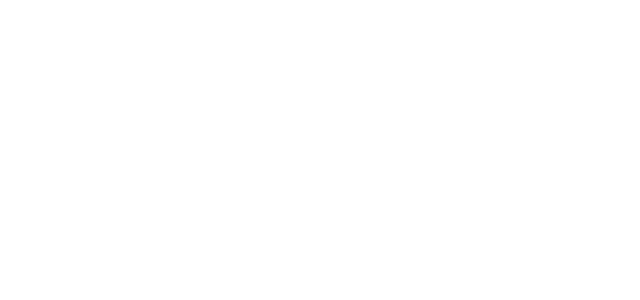
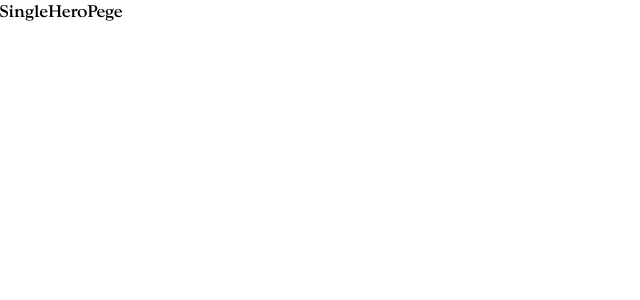
Before and after one commit to ZaharKhach/DotaHeroes, a React (Create React App) app: page /heroes/1 in a window 1280 px wide. Before the commit this address had no page. Shown: the top 300 px of the page, without its empty margins (0-640 px from the left). Built offline with nearby package versions, Linux system fonts and the light colour scheme.

Commit message:
confirm commit

```diff
--- a/src/App.js
+++ b/src/App.js
@@ -1,5 +1,6 @@
 import HomePage from "./layout/HomePage";
 import HeroesPage from "./layout/HeroesPage";
+import SingleHeroPege from "./layout/SingleHeroPege";
 
 import { BrowserRouter as Router, Routes, Route } from "react-router-dom";
 
@@ -9,6 +10,7 @@ const App = () => {
             <Routes>
                 <Route exact path="/" element={<HomePage />}></Route>
                 <Route exact path="/heroes" element={<HeroesPage />}></Route>
+                <Route path="/heroes/:heroName" element={<SingleHeroPege/>}></Route>
             </Routes>
         </Router>
     )
--- a/src/components/Heroes/HeroesList.jsx
+++ b/src/components/Heroes/HeroesList.jsx
@@ -25,7 +25,6 @@ const HeroesList = ({ heroes }) => {
   const searchString = useSelector(selectSearchString);
 
   const filteredHeroes = useMemo(() => {
-    console.log(heroes);
     let filtereHeroes = heroes;
     if (activeFilter === "none") {
       return searchSymbol(searchString, filtereHeroes);
@@ -50,10 +49,15 @@ const HeroesList = ({ heroes }) => {
         layout
         initial={{ scale: 0, opacity: 0 }}
         animate={{ scale: 1, opacity: 1 }}
-        exit={{ scale: 0, opacity:0 }}
+        exit={{ scale: 0, opacity: 0 }}
         transition={{ duration: 0.3 }}
       >
-        <SingleHero key={hero.id} name={hero.name} img={hero.img} />
+        <SingleHero
+          key={hero.id}
+          id={hero.id}
+          name={hero.name}
+          img={hero.img}
+        />
       </motion.div>
     ));
   };
--- a/src/components/Heroes/SingleHero.jsx
+++ b/src/components/Heroes/SingleHero.jsx
@@ -1,8 +1,9 @@
 import React from "react";
 import styled from "styled-components";
-import { motion } from "framer-motion";
 
 import { baseUrl } from "../../api/baseUrl";
+
+import { Link } from "react-router-dom";
 
 const Name = styled.span`
   position: absolute;
@@ -23,7 +24,7 @@ import { baseUrl } from "../../api/baseUrl";
 
 const Icon = styled.div`
   position: relative;
-    background: url(${props => props.image}) center center/cover no-repeat;
+  background: url(${(props) => props.image}) center center/cover no-repeat;
   width: 100%;
   height: 100%;
   transition: 0.3s all;
@@ -49,12 +50,13 @@ import { baseUrl } from "../../api/baseUrl";
     }
   }
 `;
-const SingleHero = ({ name, img }) => {
-
+const SingleHero = ({id, name, img }) => {
   return (
     <Wrapper>
+      <Link to={`/heroes/${name}`}>
         <Icon image={baseUrl + img} />
         <Name>{name}</Name>
+      </Link>
     </Wrapper>
   );
 };
--- /dev/null
+++ b/src/layout/SingleHeroPege.jsx
@@ -0,0 +1,9 @@
+import React from 'react'
+
+const SingleHeroPege = () => {
+  return (
+    <div>SingleHeroPege</div>
+  )
+}
+
+export default SingleHeroPege
```
Also changed, not shown: src/components/Main/fucntions.js (+0 -13 lines). Lines whose indentation alone changed are shown as unchanged.
